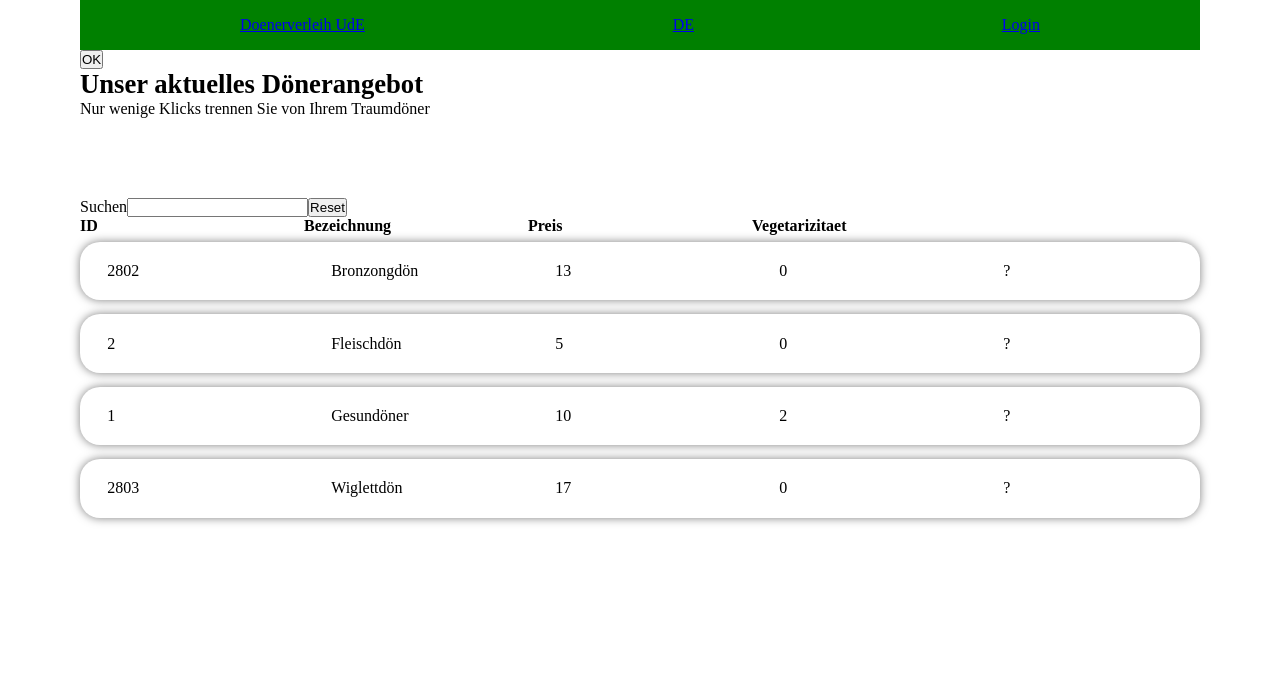
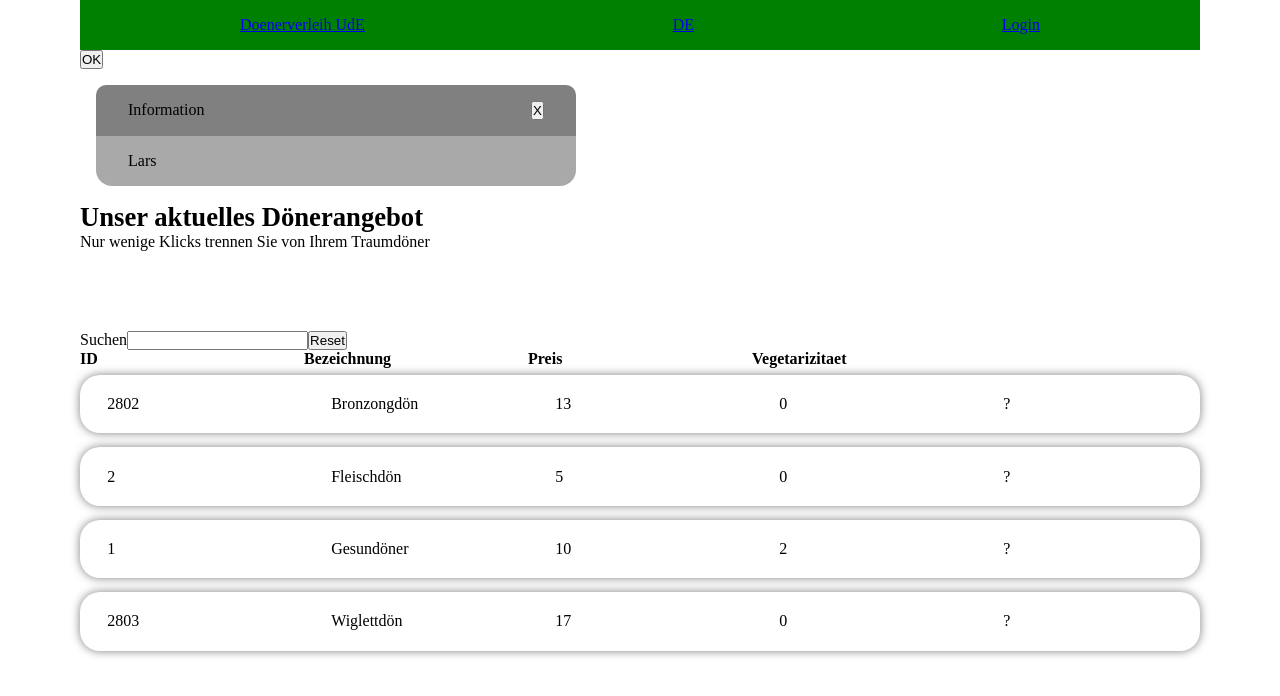
Before and after one commit to Verenotron/DerDigitaleD-nerverleih, a Vue app in the folder frontend/: page /doenerliste in a window 1280 px wide. Shown: the top 696 px of the page. Built offline with nearby package versions, Linux system fonts and the light colour scheme; the HTML template or start-up script is replaced by a standard one.

Commit message:
Wikipedia Links

```diff
--- a/frontend/src/App.vue
+++ b/frontend/src/App.vue
@@ -20,6 +20,8 @@ const { loginstate } = useLogin();
 import { useInfo } from '@/composables/useInfo';
 import { RouterView } from 'vue-router';
 const { setzeInfo, loescheInfo, info} = useInfo();
+
+setzeInfo("Lars");
 
 </script>
 
--- a/frontend/src/components/zutat/ZutatListeZeile.vue
+++ b/frontend/src/components/zutat/ZutatListeZeile.vue
@@ -6,7 +6,7 @@
         <img :src="`/images/zutaten/${zutat.ean}.png`" :alt="zutat.name" />
     </td>
     <td class="zutat-zeile">
-        {{ zutat.name }}
+        <a :href="'https://de.wikipedia.org/wiki/Special:Search/' + zutat.name">{{ zutat.name }}</a>
     </td>
     <td class="zutat-zeile">
         {{ zutat.vegetarizitaet }}
--- a/frontend/src/composables/useInfo.ts
+++ b/frontend/src/composables/useInfo.ts
@@ -1,5 +1,5 @@
-import { ref } from 'vue';
-var info = ref("");
+import { ref, readonly } from 'vue';
+var info = ref(""); // reactive<>() wäre für ganze Objekte z.B. Doener
 
 export function useInfo(){ //funktionen selbst sind Objekte und können funktionen enthalten.
     function setzeInfo(value : string){
@@ -17,6 +17,6 @@ export function useInfo(){ //funktionen selbst sind Objekte und können funktion
     return{
         setzeInfo,
         loescheInfo,
-        info
+        info : readonly(info) //verhindert schreibenden zugriff über info.value.
     }
 }
```
Also changed, not shown: 1 other file (tests, documents, lock files or other folders).
